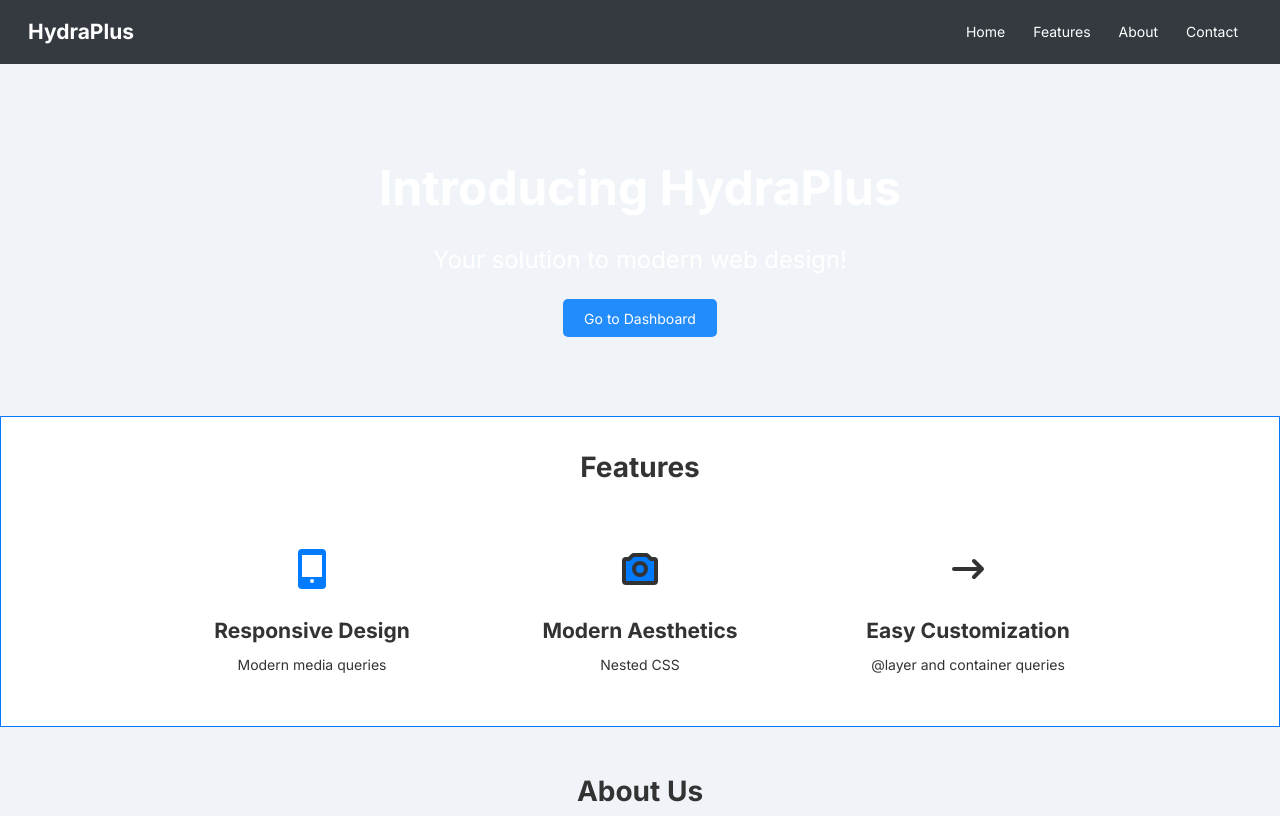
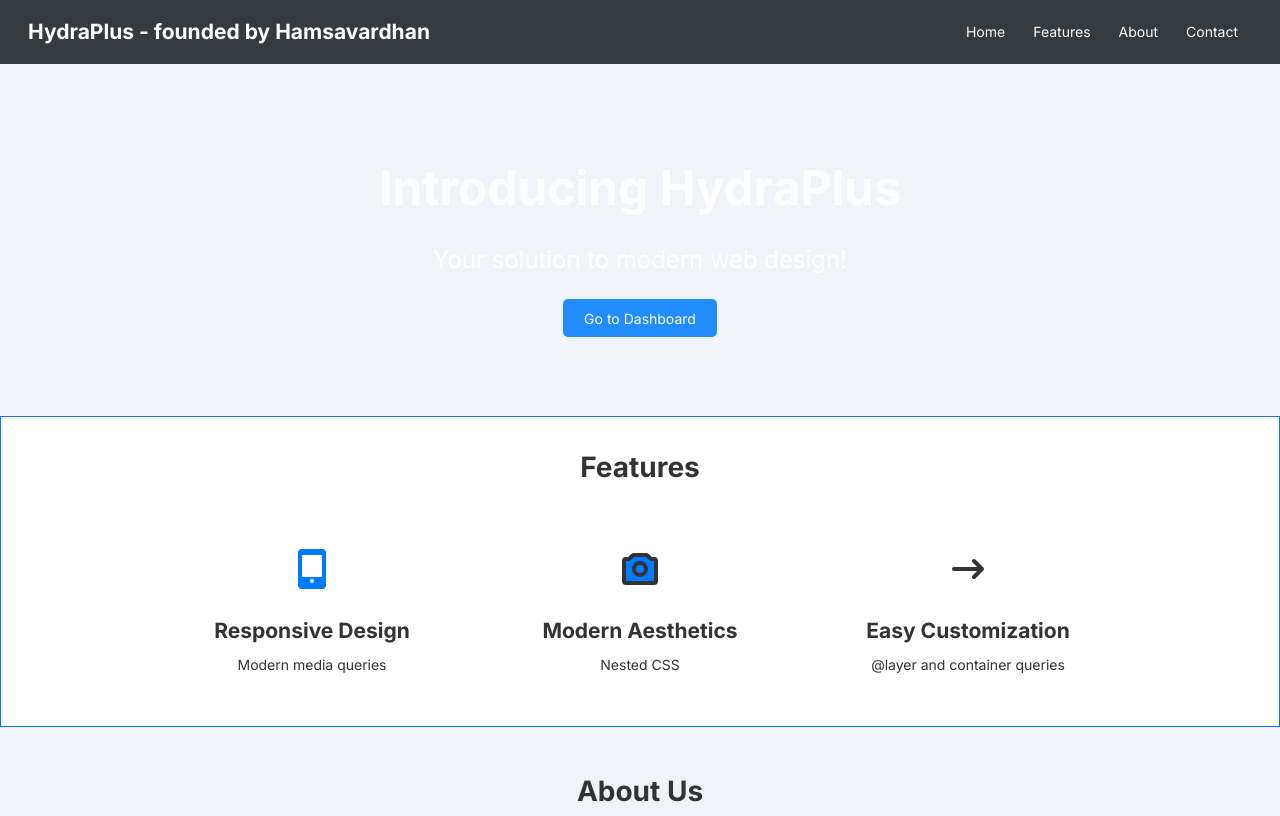
Before and after one commit to Hamsavardhan-om/HydraPlus-static-webpage, a plain HTML site: page index.html in a window 1280 px wide. Shown: the top 816 px of the page. Drawn offline with Linux system fonts and the light colour scheme.

Commit message:
Update index html

```diff
--- a/index.html
+++ b/index.html
@@ -12,7 +12,7 @@
 <body>
     <header>
         <nav>
-            <p class="logo">HydraPlus</p>
+            <p class="logo">HydraPlus - founded by Hamsavardhan</p>
             <a class="menu-toggle" id="menu-toggle" aria-label="Menu button" aria-expanded="false">
                 ☰
             </a>
```
